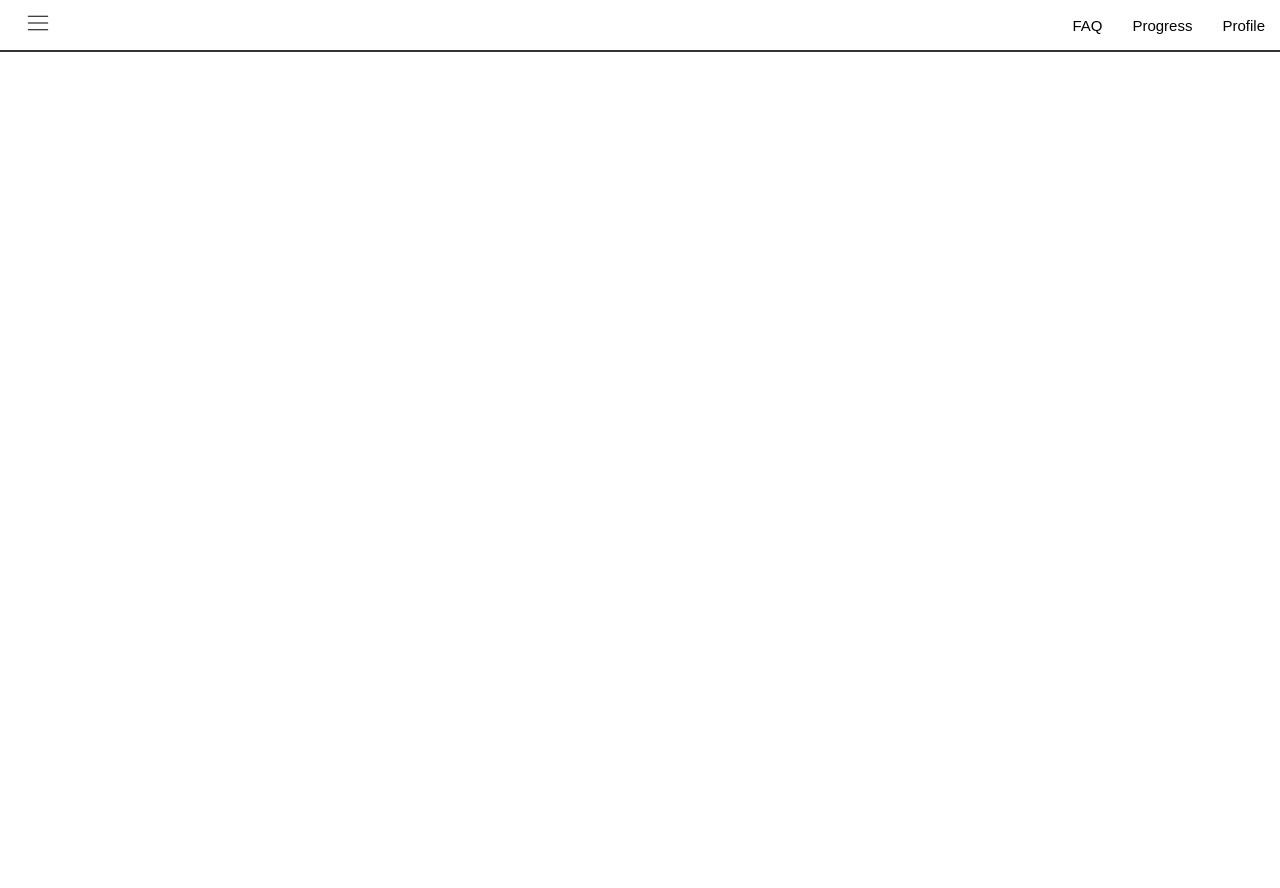
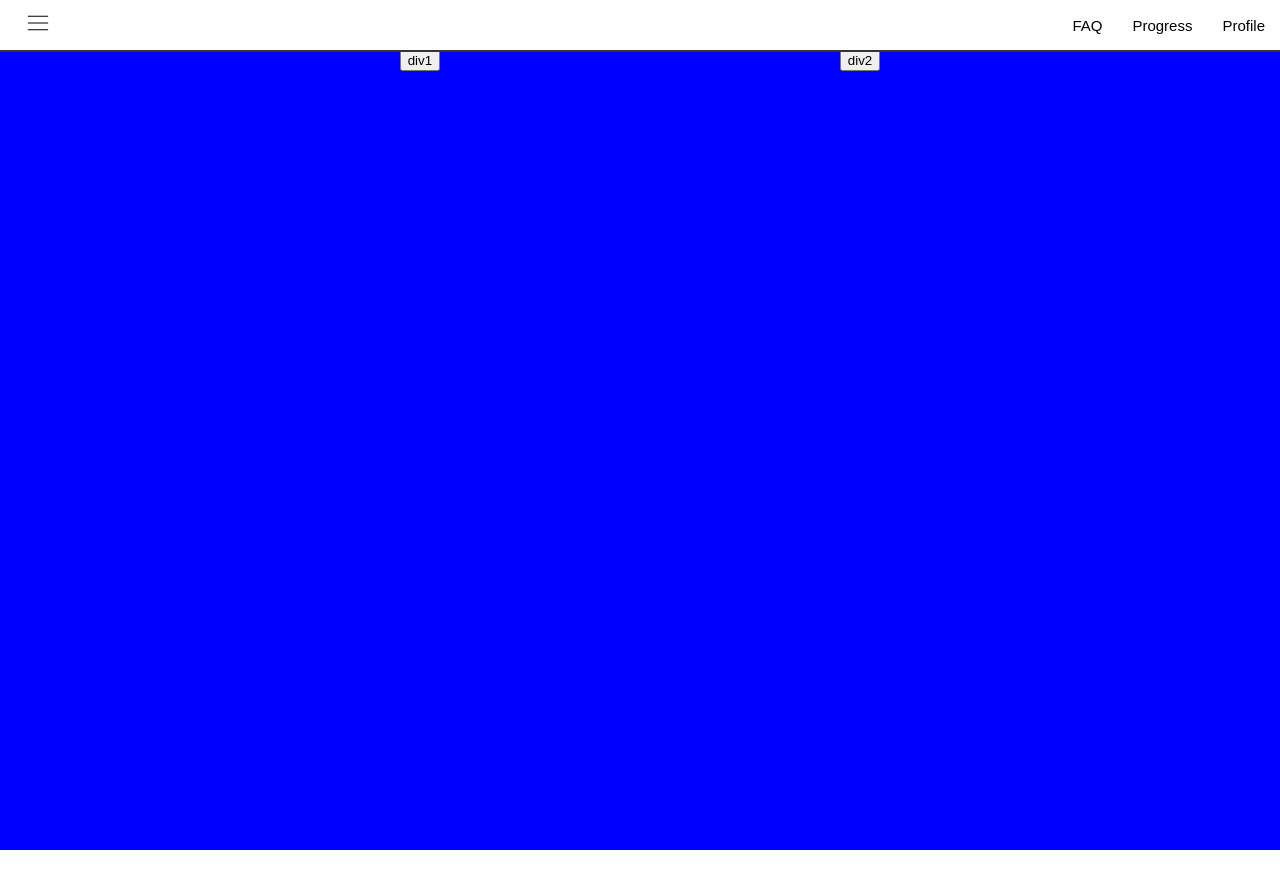
Before and after one commit to 2332coder/Ktu-AI-front-end, a plain HTML site: page index.html in a window 1280 px wide. Drawn offline with Linux system fonts and the light colour scheme.

Commit message:
added the content div

```diff
--- /dev/null
+++ b/content.css
@@ -0,0 +1,11 @@
+/* This section is for the content */
+.content-div{
+    height: 100%;
+    width: 100%;
+    background-color: blue;
+    position: absolute;
+    margin-top:50px ;
+    display: flex;
+    justify-content: space-evenly;
+
+}
--- a/index.html
+++ b/index.html
@@ -4,7 +4,12 @@
     <meta charset="UTF-8">
     <meta name="viewport" content="width=device-width, initial-scale=1.0">
     <title>KTU AI Tutor</title>
+
+    <!-- css links -->
     <link rel="stylesheet" href="style.css">
+    <link rel="stylesheet" href="content.css">
+
+    <!-- js link -->
     <script defer src="script.js"></script>
 </head>
 <body>
@@ -12,7 +17,6 @@
                                         <!--for the top bar-->
 
     <div class="topbar">
-
 
         <div class="topbar-left">
             <div class="hamburger-div">                                    <!--hamburger button to open sidebar-->
@@ -48,5 +52,20 @@
     </div>
 
 
+
+
+    <div class="content-div">
+
+        <div class="syllabus-div">
+            <button>div1</button>
+        </div>
+
+        <div class="chat-div">
+            <button>div2</button>
+        </div>
+
+    </div>
+
+
 </body>
 </html>
--- a/style.css
+++ b/style.css
@@ -2,6 +2,9 @@ body{
     height: 1000px;
     margin: 0px;
 }
+
+
+
 
                 /* this section is for top-bar  */
 
@@ -9,10 +12,10 @@ body{
     background-color: rgb(255, 255, 255);
     display: flex;
     height: 50px;
-    /* margin:-8px; */
     border-bottom:2px solid rgba(36, 36, 36, 0.923);
     position: fixed;
     width: 100%;
+    z-index: 100;                  /* so that it stays at top*/
 }
 
                                 /*style for left partition of Topbar */
@@ -85,6 +88,12 @@ body{
     cursor: pointer;
 }
 
+
+
+
+
+
+
                                             /* style for sidebar */
 
 .sidebar-div{
@@ -93,7 +102,9 @@ body{
     width: 250px;
     transition: margin 0.7s ease ;                                          /*sliding animation*/
     margin-left: -250px;
-    margin-bottom: -50px;
+    margin-top: 50px;
+    z-index: 4;
+    position: fixed;
 }
 
 .upload-button{                                                             /*upload button*/
```
